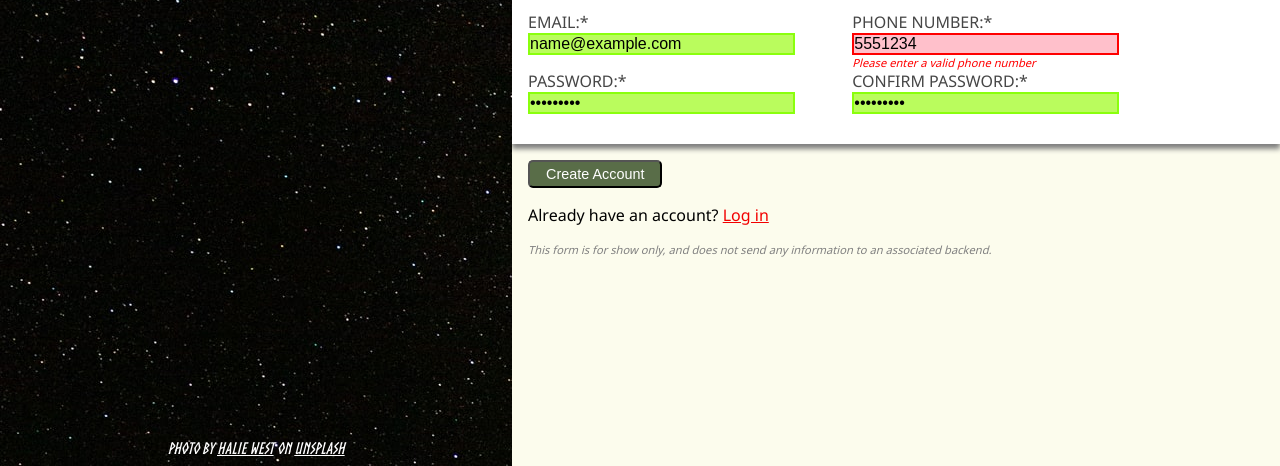
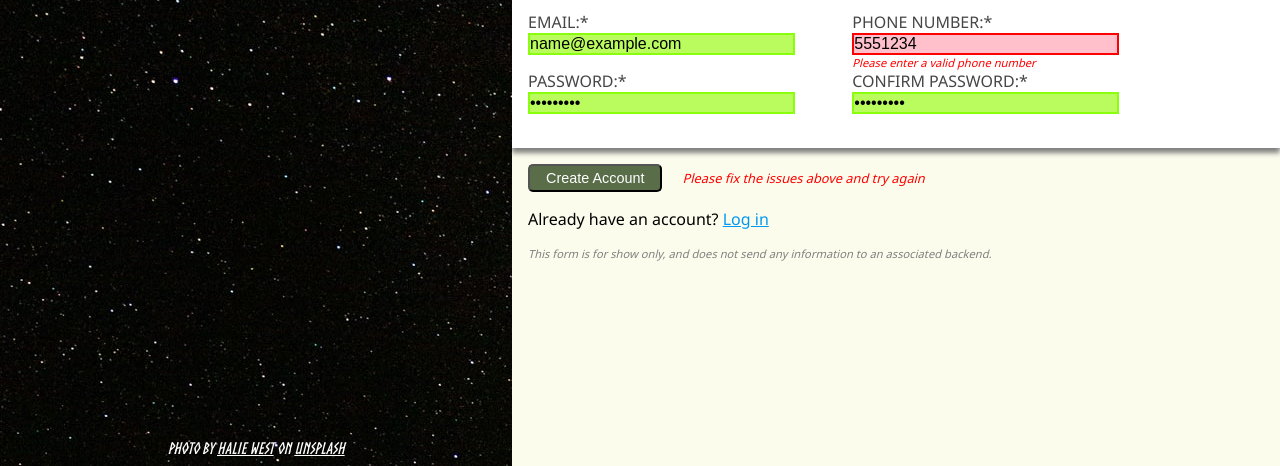
Before and after one commit to davidlate/signup-form, a plain HTML site: page index.html in a window 1280 px wide. Both pictures are taken after typing "Sample", "Sample", "name@example.com", "5551234", "Sample123", "Sample123" into the empty fields and a click on the button "Create Account". Shown: the part 334-800 px from the top of the page. Drawn offline with Linux system fonts and the light colour scheme.

Commit message:
Finished JS validation code

```diff
--- a/index.html
+++ b/index.html
@@ -60,22 +60,23 @@
                             </div>
                             <div class="label-container">
                                 <label for="phone">Phone Number:*</label>
-                                <input type="tel" placeholder="(555)-555-5555" id="phone" name="phone" required>
+                                <input type="tel" placeholder="555-555-5555" id="phone" name="phone" required>
                                 <p class="error phone"></p>
                             </div>
                             <div class="label-container">
                                 <label for="password">Password:*</label>
-                                <input type="password" id="password" required>
+                                <input type="password" id="password" placeholder='Pass1...' required>
                                 <p class="error password"></p>
                             </div>
                             <div class="label-container">
                                 <label for="password2">Confirm Password:*</label>
-                                <input type="password" id="password2" required>
+                                <input type="password" id="password2" placeholder='Pass1...' required>
                                 <p class="error password2"></p>
                             </div>
                         </fieldset>
                     </div>
                     <button type="button">Create Account</button>
+                    <p class="addendum"></p>
                     <p>Already have an account? <a href="">Log in</a></p>
 
                     <p class="footer">This form is for show only, and does not send any information to an
--- a/main.js
+++ b/main.js
@@ -1,6 +1,6 @@
 boxes = document.querySelectorAll('input');
 btn = document.querySelector('button');
-let p1 = '';
+let sumGood = 0;
 
 boxes.forEach(box => box.addEventListener('focusout', (e) =>{
 
@@ -12,11 +12,28 @@ boxes.forEach(box => box.addEventListener('focusout', (e) =>{
 
 
 btn.addEventListener('click', (e) => {
+    let sumGood = 0;
+    let msg = '';
     boxes.forEach( box => {
         let valid = checkGood(box);
         if(!valid) setInvalid(box);
-        else setValid(box);
+        else {
+            setValid(box);
+            sumGood = sumGood+1;
+        }
     })
+
+    if(sumGood == boxes.length){
+        msg = 'Account Created Successfully!'
+        document.querySelector('.addendum').style.color='limegreen';
+    }
+    else {
+        msg = 'Please fix the issues above and try again';
+        document.querySelector('.addendum').style.color='red';
+    }
+
+    document.querySelector('.addendum').textContent=msg;
+
 })
 
 
@@ -27,12 +44,15 @@ function setValid(box){
     box.style.border = '2px #8aff0d solid';
     removeErrorMessage(box);
     box.classList.remove('issue');
+    box.classList.add('valid');
 }
 
 function setInvalid(box){
     box.style.backgroundColor='pink';
     box.style.border = '2px red solid';
     box.classList.add('issue');
+    box.classList.remove('valid');
+
     setErrorMessage(box);
 }
 
@@ -97,7 +117,7 @@ function checkGood(box){
     }
 
     else if(box.id == "password2"){
-        if(box.value == document.querySelector('#password').value) result = true;
+        if(box.value == document.querySelector('#password').value && document.querySelector('#password').classList.contains('valid')) result = true;
         else result = false;
     }
 
--- a/style.css
+++ b/style.css
@@ -140,7 +140,7 @@ fieldset{
     margin-right: 1rem;
     position: relative;
     padding-top: 2.5rem;
-    padding-bottom: 1rem;
+    padding-bottom: 1.25rem;
     border: none;
     width: min(90%, 70ch);
 }
@@ -177,6 +177,12 @@ button{
     font-size: .9rem;
 }
 
+.addendum{
+    display: inline;
+    font-style: italic;
+    font-size: .8rem;
+}
+
 p.error{
     display: flex;
     /* align-items: center; */
@@ -194,7 +200,7 @@ form p{
 }
 
 form p a{
-    color: rgb(242, 0, 0);
+    color: rgb(0, 153, 242);
 }
 
 form>p.footer{
```
